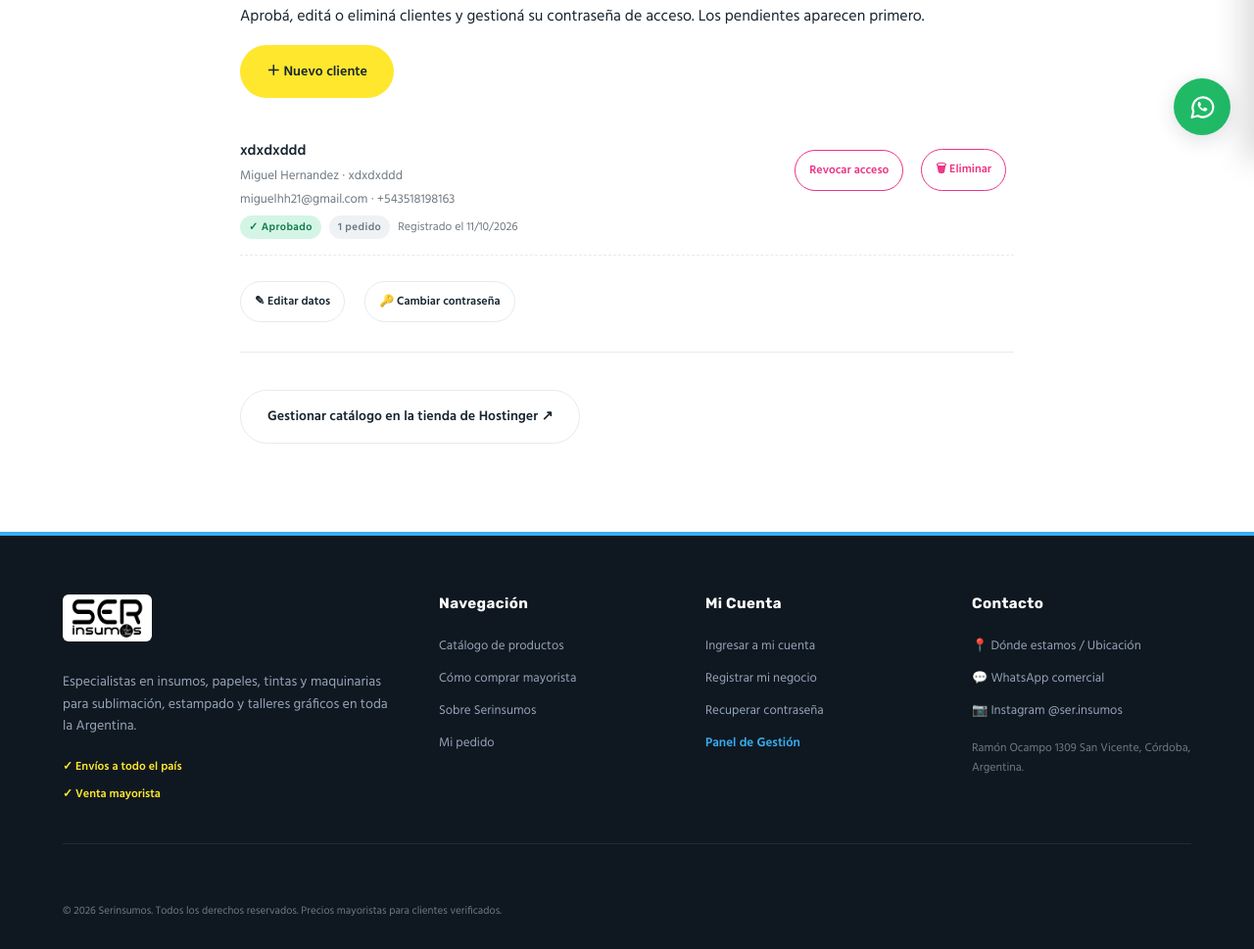
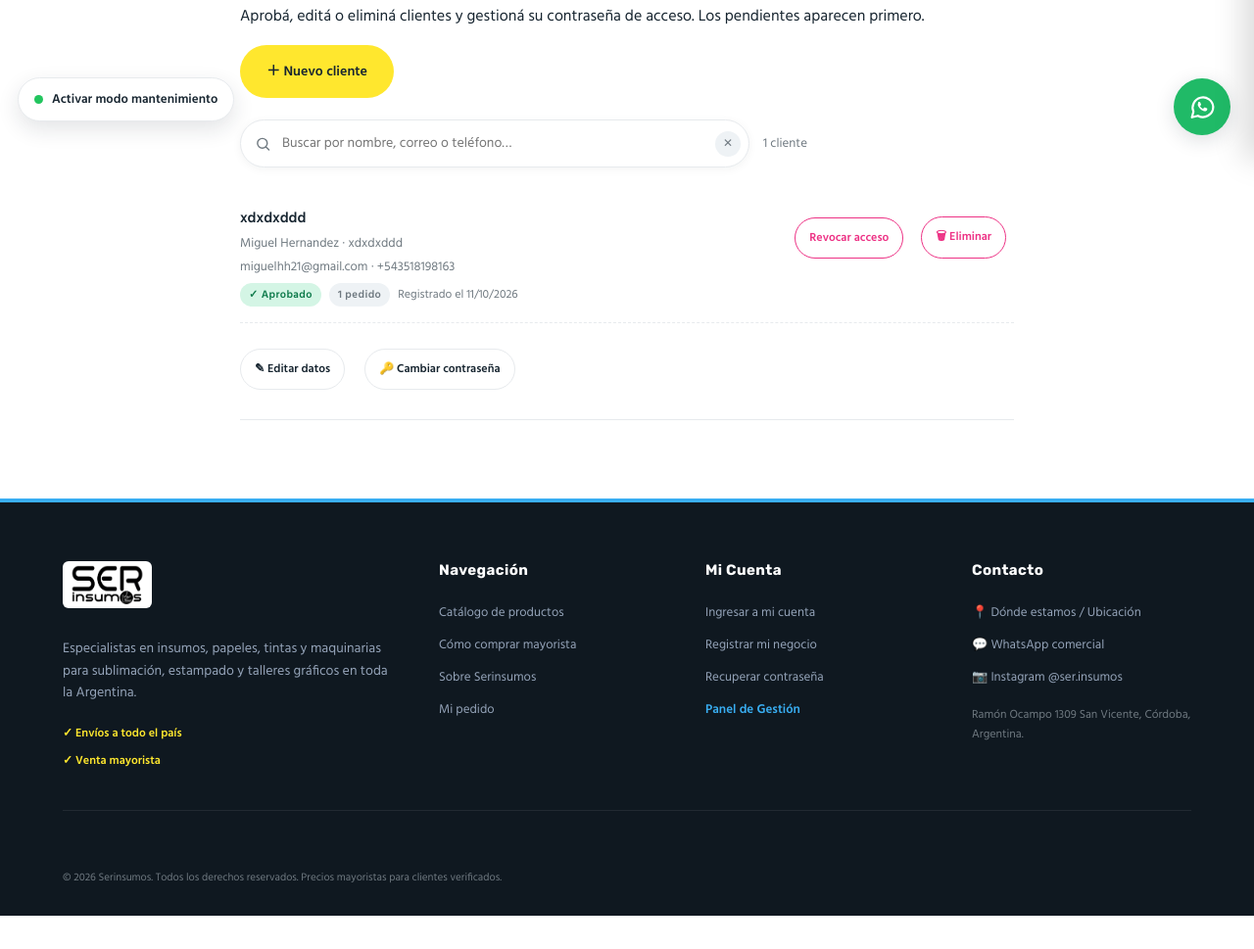
Before and after one commit to Miguelituu/serinsumos, a PHP site: page /admin.php in a window 1280 px wide. Shown: the part 638-1607 px from the top of the page at 98% size. After the commit the page ends 1573 px from the top, so only its background shows below. Run offline with PHP 8.4, Linux system fonts and the light colour scheme; a user stored in the database is signed in; data comes from the database, SQL or seed files in the repository; data that the repository does not hold is empty; some libraries are stand-ins or nearby versions.

Commit message:
Panel: buscador de clientes por nombre, correo o telefono; sacar los textos de gestionar el catalogo en Hostinger y modo mantenimiento con boton siempre a la vista

```diff
--- a/admin.php
+++ b/admin.php
@@ -733,6 +733,56 @@ input:checked ~ .confirm-revoke { display:inline; }
 .client-tools details > summary::-webkit-details-marker { display: none; }
 .client-tool-form { margin-top: 16px; background: #f8fafc; border: 1px solid var(--line); border-radius: 12px; padding: 20px; max-width: 780px; }
 
+/* ── Buscador de clientes (nombre, correo o teléfono) ───────────────── */
+.client-search { display: flex; align-items: center; gap: 14px; flex-wrap: wrap; margin: 0 0 20px; }
+.client-search-field { position: relative; flex: 1 1 320px; max-width: 520px; }
+.client-search-field input[type="search"] {
+    width: 100%;
+    margin: 0;
+    padding: 12px 42px 12px 42px;
+    border: 1px solid var(--line);
+    border-radius: 999px;
+    background: #fff;
+    font-size: 14px;
+    box-shadow: 0 2px 10px #1725300d;
+}
+.client-search-field input[type="search"]:focus { border-color: var(--blue); box-shadow: 0 0 0 3px #39aef233; }
+.client-search-field input[type="search"]::-webkit-search-cancel-button { display: none; }
+.client-search-ico { position: absolute; left: 15px; top: 50%; transform: translateY(-50%); color: var(--gray); pointer-events: none; }
+.client-search-ico svg { width: 17px; height: 17px; display: block; }
+.client-search-clear {
+    position: absolute; right: 9px; top: 50%; transform: translateY(-50%);
+    width: 26px; height: 26px; border: 0; border-radius: 50%;
+    background: #eef2f5; color: var(--gray); font-size: 12px; line-height: 1;
+    display: grid; place-items: center; cursor: pointer;
+}
+.client-search-clear:hover { background: #e1e7ee; color: var(--ink); }
+.client-search-meta { font-size: 13px; color: var(--gray); }
+.client-card.is-hidden { display: none !important; }
+.client-search-empty {
+    background: #f8fafc; border: 1px dashed var(--line); border-radius: 12px;
+    padding: 24px; text-align: center; color: var(--gray); font-size: 14px;
+}
+
+/* ── Modo mantenimiento: botón siempre a la vista ───────────────────── */
+.maint-switch { position: fixed; left: 18px; bottom: 18px; z-index: 60; margin: 0; }
+.maint-switch-btn {
+    display: inline-flex; align-items: center; gap: 9px;
+    padding: 11px 16px; border: 1px solid var(--line); border-radius: 999px;
+    background: #fff; color: var(--ink); font-size: 13px; font-weight: 600;
+    box-shadow: 0 8px 22px #1725301f; cursor: pointer;
+}
+.maint-switch-btn:hover { border-color: var(--ink); transform: translateY(-1px); }
+.maint-switch-btn .dot { width: 9px; height: 9px; border-radius: 50%; background: #22c55e; display: block; flex: 0 0 auto; }
+.maint-switch-btn.on { background: #dc2626; border-color: #dc2626; color: #fff; }
+.maint-switch-btn.on .dot { background: #fff; animation: maintPulse 1.6s ease-in-out infinite; }
+@keyframes maintPulse { 0%, 100% { opacity: 1; } 50% { opacity: .3; } }
+@media (max-width: 640px) {
+    .maint-switch { left: 12px; bottom: 12px; }
+    .maint-switch-btn { padding: 10px 13px; font-size: 12px; }
+}
+@media (prefers-reduced-motion: reduce) { .maint-switch-btn.on .dot { animation: none; } }
+
 /* ── Constructor de presupuestos ────────────────────────────────────── */
 .quote-head, .quote-row {
     display: grid;
@@ -974,6 +1024,22 @@ input:checked ~ .confirm-revoke { display:inline; }
             </details>
         </div>
 
+        <?php if ($users): ?>
+        <!-- Buscador: filtra la lista mientras escribís (nombre, correo o teléfono) -->
+        <div class="client-search">
+            <div class="client-search-field">
+                <span class="client-search-ico" aria-hidden="true">
+                    <svg viewBox="0 0 24 24" fill="none" stroke="currentColor" stroke-width="2" stroke-linecap="round"><circle cx="11" cy="11" r="7"/><path d="m20.5 20.5-4-4"/></svg>
+                </span>
+                <input type="search" id="client-search" autocomplete="off"
+                       placeholder="Buscar por nombre, correo o teléfono…"
+                       aria-label="Buscar cliente por nombre, correo o teléfono">
+                <button type="button" id="client-search-clear" class="client-search-clear" aria-label="Limpiar la búsqueda" hidden>✕</button>
+            </div>
+            <span class="client-search-meta" id="client-search-count" aria-live="polite"><?= count($users) ?> cliente<?= count($users) === 1 ? '' : 's' ?></span>
+        </div>
+        <?php endif; ?>
+
         <?php
         // Mostrar pendientes primero
         usort($users, fn($a, $b) => (int)$a['wholesale_approved'] - (int)$b['wholesale_approved']);
@@ -988,7 +1054,7 @@ input:checked ~ .confirm-revoke { display:inline; }
             $displayName = e($u['business'] ?: $u['name']);
             $uOrders     = user_orders_count((int)$u['id']);
             ?>
-            <div class="admin-row client-card">
+            <div class="admin-row client-card" data-buscar="<?= e($u['name'] . ' ' . $u['business'] . ' ' . $u['email'] . ' ' . $u['phone']) ?>">
                 <div class="client-card-head">
                     <div class="admin-row-info">
                         <b><?= $displayName ?></b>
@@ -1074,13 +1140,13 @@ input:checked ~ .confirm-revoke { display:inline; }
                 </div>
             </div>
 
-        <?php endforeach; endif; ?>
-
-        <div style="margin-top:28px">
-            <a class="btn outline" href="https://ecommerce.hostinger.com/" target="_blank" rel="noopener noreferrer">
-                Gestionar catálogo en la tienda de Hostinger ↗
-            </a>
-        </div>
+        <?php endforeach; ?>
+
+            <div class="client-search-empty" id="client-search-empty" hidden>
+                No hay clientes que coincidan con la búsqueda.
+            </div>
+
+        <?php endif; ?>
 
     <!-- ══════════════════════════════════════════════════════════════════
          PESTAÑA: PEDIDOS (ÓRDENES DE COMPRA MAYORISTA)
@@ -1522,7 +1588,7 @@ input:checked ~ .confirm-revoke { display:inline; }
             <div>
                 <h2>Gestión de productos</h2>
                 <p style="margin:0;color:var(--gray);font-size:14px">
-                    Administrá productos locales propios y sincronizados de Hostinger.
+                    Administrá tus productos, precios, stock y visibilidad en la tienda.
                     Los precios solo son visibles para clientes mayoristas verificados.
                 </p>
             </div>
@@ -1543,7 +1609,7 @@ input:checked ~ .confirm-revoke { display:inline; }
 
         <?php if ($adminCatalogError): ?>
             <div class="app-flash error" role="alert" style="margin-bottom:20px">
-                No se pudo conectar con la API de Hostinger. Podés gestionar tus productos locales y los productos con ajustes guardados.
+                No se pudieron cargar los productos sincronizados. Podés gestionar tus productos locales y los productos con ajustes guardados.
             </div>
         <?php endif; ?>
 
@@ -3288,14 +3354,14 @@ input:checked ~ .confirm-revoke { display:inline; }
 
         <hr style="border:none; border-top:1px solid var(--line); margin:0 0 36px">
 
-        <!-- ── MODO MANTENIMIENTO ────────────────────────────────────────── -->
-        <div id="mantenimiento" style="background:<?= setting('maintenance_mode', '0') === '1' ? '#fff1f2' : '#f8fafc' ?>;border:2px solid <?= setting('maintenance_mode', '0') === '1' ? '#f43f5e' : 'var(--line)' ?>;border-radius:14px;padding:24px;margin-bottom:34px;max-width:760px;box-shadow:0 4px 14px rgba(0,0,0,0.03)">
-            <div style="display:flex;align-items:center;justify-content:space-between;flex-wrap:wrap;gap:14px;margin-bottom:14px">
+        <!-- ── MODO MANTENIMIENTO (se maneja con el botón siempre visible, abajo a la izquierda) ── -->
+        <div id="mantenimiento" style="background:<?= setting('maintenance_mode', '0') === '1' ? '#fff1f2' : '#f8fafc' ?>;border:2px solid <?= setting('maintenance_mode', '0') === '1' ? '#f43f5e' : 'var(--line)' ?>;border-radius:14px;padding:22px;margin-bottom:34px;max-width:760px;box-shadow:0 4px 14px rgba(0,0,0,0.03)">
+            <div style="display:flex;align-items:center;justify-content:space-between;flex-wrap:wrap;gap:14px">
                 <div style="display:flex;align-items:center;gap:10px">
-                    <span style="font-size:26px">🛠️</span>
+                    <span style="font-size:24px">🛠️</span>
                     <div>
                         <h2 style="margin:0;font-size:19px;color:var(--ink)">Modo Mantenimiento</h2>
-                        <span style="font-size:12px;color:var(--gray)">Control de acceso y visibilidad pública de la tienda</span>
+                        <span style="font-size:12px;color:var(--gray)">Se activa y desactiva con el botón de abajo a la izquierda, siempre a la vista.</span>
                     </div>
                 </div>
                 <div>
@@ -3307,29 +3373,10 @@ input:checked ~ .confirm-revoke { display:inline; }
                 </div>
             </div>
 
-            <p style="font-size:13.5px;color:var(--ink);line-height:1.55;margin-bottom:18px">
-                Al activar el modo mantenimiento, cualquier persona o cliente que visite la tienda verá exclusivamente una pantalla limpia con el <strong>logo del negocio</strong> y un <strong>botón que abre el modal con los datos de contacto de emergencia</strong> (WhatsApp directo, dirección física en San Vicente e Instagram).
-                <br>
-                <span style="color:#64748b;font-size:12.5px;display:inline-block;margin-top:4px">
-                    🔒 <strong>Acceso restringido:</strong> Solo las cuentas con <strong>rol de administrador</strong> pueden ver y navegar el sitio completo mientras este modo esté activado.
-                </span>
+            <p style="font-size:13px;color:var(--gray);line-height:1.6;margin:16px 0 0">
+                Mientras esté activo, quien visite la tienda ve una pantalla limpia con el <strong>logo del negocio</strong> y un <strong>botón con los datos de contacto de emergencia</strong> (WhatsApp directo, dirección física en San Vicente e Instagram).
+                Sólo las cuentas con <strong>rol de administrador</strong> siguen viendo y navegando el sitio completo.
             </p>
-
-            <form method="post" style="margin:0">
-                <?= csrf_field() ?>
-                <input type="hidden" name="act"  value="toggle_maintenance">
-                <input type="hidden" name="_tab" value="configuracion">
-
-                <?php if (setting('maintenance_mode', '0') === '1'): ?>
-                    <button class="btn btn-small" type="submit" style="background:#16a34a;color:#fff;border:none;font-weight:700;padding:12px 22px;border-radius:8px;cursor:pointer;font-size:14px;display:inline-flex;align-items:center;gap:8px">
-                        ✓ Desactivar modo mantenimiento y abrir el sitio
-                    </button>
-                <?php else: ?>
-                    <button class="btn btn-small" type="submit" onclick="return confirm('¿Confirmás activar el modo mantenimiento? Los clientes solo verán el logo y botón de emergencia hasta que lo desactives.')" style="background:#dc2626;color:#fff;border:none;font-weight:700;padding:12px 22px;border-radius:8px;cursor:pointer;font-size:14px;display:inline-flex;align-items:center;gap:8px">
-                        ⚠️ Activar modo mantenimiento
-                    </button>
-                <?php endif; ?>
-            </form>
         </div>
 
         <hr style="border:none; border-top:1px solid var(--line); margin:36px 0 28px">
@@ -3483,16 +3530,6 @@ input:checked ~ .confirm-revoke { display:inline; }
             <button class="btn yellow" type="submit" style="margin-top:16px">Guardar datos bancarios</button>
         </form>
 
-        <div class="system-note" style="margin-top:40px; border-radius:8px">
-            <b>Gestión de productos y stock</b>
-            <p style="margin:8px 0 12px; color:var(--gray); font-size:14px">
-                Los productos, el stock y los pedidos se administran en la tienda de Hostinger conectada al sitio.
-            </p>
-            <a class="btn yellow" href="https://ecommerce.hostinger.com/" target="_blank" rel="noopener noreferrer">
-                Ir a la tienda de Hostinger ↗
-            </a>
-        </div>
-
     <?php else: ?>
         <div class="system-note" style="border-radius:8px">
             <b>Tu usuario todavía no tiene secciones habilitadas.</b>
@@ -3503,6 +3540,75 @@ input:checked ~ .confirm-revoke { display:inline; }
         </div>
     <?php endif; ?>
 
+    <?php if (can('configuracion')):
+        $mantOn = setting('maintenance_mode', '0') === '1'; ?>
+    <!-- Modo mantenimiento: botón siempre a la vista, en todas las pestañas -->
+    <form method="post" class="maint-switch">
+        <?= csrf_field() ?>
+        <input type="hidden" name="act"  value="toggle_maintenance">
+        <input type="hidden" name="_tab" value="<?= e($tab) ?>">
+        <button type="submit" class="maint-switch-btn<?= $mantOn ? ' on' : '' ?>"
+                title="<?= e($mantOn ? 'Volver a abrir el sitio al público' : 'Pausar el sitio y mostrar sólo la pantalla de mantenimiento') ?>"
+                <?php if (!$mantOn): ?>onclick="return confirm('¿Activar el modo mantenimiento? Los visitantes sólo verán el logo y el botón de contacto de emergencia hasta que lo desactives.')"<?php endif; ?>>
+            <span class="dot" aria-hidden="true"></span>
+            <?= $mantOn ? 'Mantenimiento activo · desactivar' : 'Activar modo mantenimiento' ?>
+        </button>
+    </form>
+    <?php endif; ?>
+
 </main>
 
+<script>
+/* Buscador de clientes: filtra la lista mientras escribís, por nombre, correo o teléfono. */
+(function () {
+    var input = document.getElementById('client-search');
+    if (!input) return;
+
+    var cards = Array.prototype.slice.call(document.querySelectorAll('.client-card'));
+    var clear = document.getElementById('client-search-clear');
+    var count = document.getElementById('client-search-count');
+    var empty = document.getElementById('client-search-empty');
+    var total = cards.length;
+
+    /* Saca acentos y mayúsculas para que "muñoz" encuentre a "Muñoz" */
+    function normalizar(txt) {
+        txt = (txt || '').toString().toLowerCase();
+        try { txt = txt.normalize('NFD').replace(/[\u0300-\u036f]/g, ''); } catch (e) {}
+        return txt.replace(/[^a-z0-9@.+-]/g, ' ').replace(/\s+/g, ' ').trim();
+    }
+    function soloNumeros(txt) { return (txt || '').replace(/[^0-9]/g, ''); }
+
+    function filtrar() {
+        var texto  = normalizar(input.value);
+        var numero = soloNumeros(texto);
+        var visibles = 0;
+
+        cards.forEach(function (card) {
+            var dato = normalizar(card.getAttribute('data-buscar'));
+            var coincide = texto === '' || dato.indexOf(texto) >= 0;
+            /* También busca por teléfono aunque tenga espacios, guiones o el 0/54 adelante */
+            if (!coincide && numero.length >= 3) coincide = soloNumeros(dato).indexOf(numero) >= 0;
+            card.classList.toggle('is-hidden', !coincide);
+            if (coincide) visibles++;
+        });
+
+        if (clear) clear.hidden = texto === '';
+        if (empty) empty.hidden = visibles > 0;
+        if (count) {
+            count.textContent = texto === ''
+                ? total + (total === 1 ? ' cliente' : ' clientes')
+                : visibles + ' de ' + total + (visibles === 1 ? ' cliente' : ' clientes');
+        }
+    }
+
+    input.addEventListener('input', filtrar);
+    input.addEventListener('search', filtrar);
+    input.addEventListener('keydown', function (ev) {
+        if (ev.key === 'Escape') { input.value = ''; filtrar(); }
+    });
+    if (clear) clear.addEventListener('click', function () { input.value = ''; filtrar(); input.focus(); });
+    filtrar();
+})();
+</script>
+
 <?php site_footer(); ?>
```
